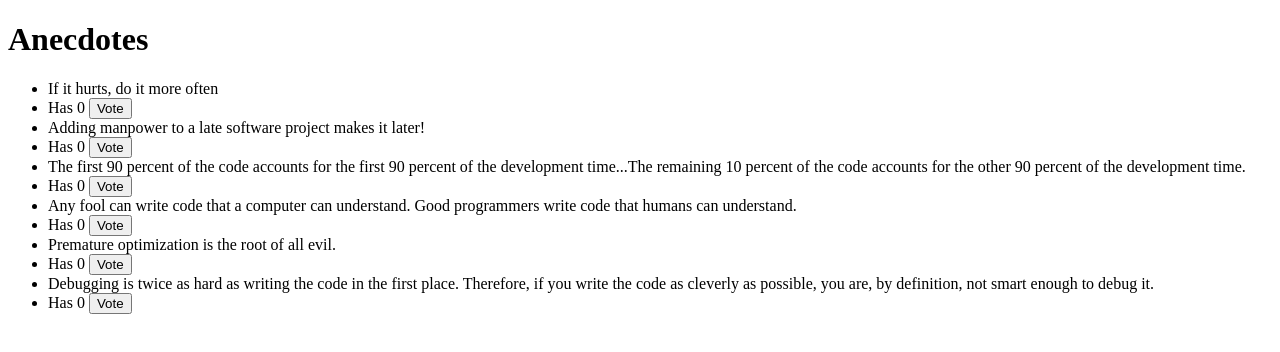
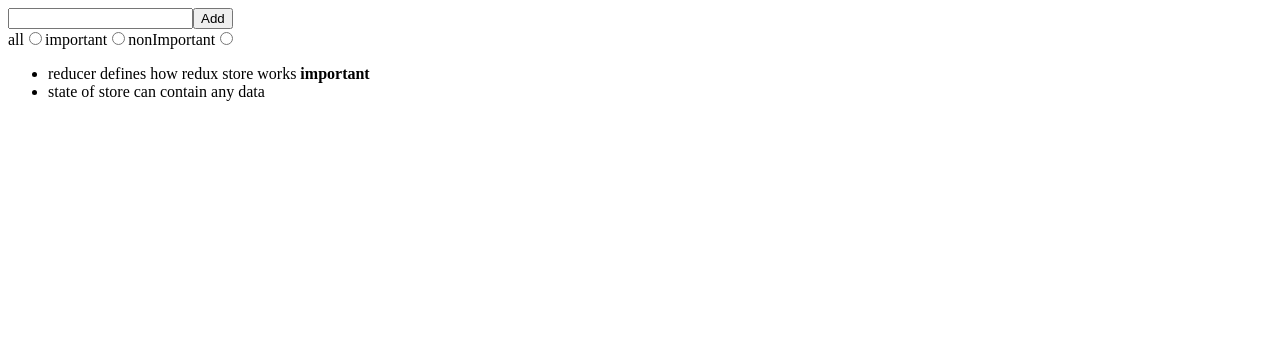
Before and after one commit to xOzymandiasx/FullStackOpen, a React (Vite) app in the folder FullStackOpen-Redux/: page / in a window 1280 px wide. Shown: the top 352 px of the page. Built offline with nearby package versions, Linux system fonts and the light colour scheme.

Commit message:
Seguimos con combineReducers.

```diff
--- a/FullStackOpen-Redux/src/App.jsx
+++ b/FullStackOpen-Redux/src/App.jsx
@@ -5,8 +5,8 @@ import UniCafe from "./unicafe/components/UniCafe";
 const App = () => {
   return (
     <div>
-      {/* <Notes /> */}
-      <Anecdotes />
+      <Notes />
+      {/* <Anecdotes /> */}
     </div>
   )
 }
--- a/FullStackOpen-Redux/src/components/Notes.jsx
+++ b/FullStackOpen-Redux/src/components/Notes.jsx
@@ -1,29 +1,12 @@
-// import {store} from "../reducers/noteReducer";
-// const generateId = () => Number((Math.random() * 1000000).toFixed(0));
-// //Funciones creadoras de acciones;
-// const createNote = (content) => {
-//   return {
-//     type: "NEW_NOTE",
-//     data: {
-//       content,
-//       important: false,
-//       id: generateId()
-//     }
-//   };
-// };
-// const toggleImportanceOf = (id) => {
-//   return {
-//     type: "TOGGLE_IMPORTANCE",
-//     data: {id}
-//   };
-// };
 import NotesForm from "./NotesForm";
 import NotesList from "./NotesList";
+import VisibilityFilter from "./VisibilityFilter";
 
 const Notes = () => {
   return (
     <>
       <NotesForm />
+      <VisibilityFilter />
       <NotesList />
     </>
   );
--- a/FullStackOpen-Redux/src/components/NotesList.jsx
+++ b/FullStackOpen-Redux/src/components/NotesList.jsx
@@ -5,8 +5,13 @@ import { toggleImportanceOf } from "../reducers/noteReducer";
 const NotesList = () => {
   const dispatch = useDispatch();
 
-  //Estado de mi aplicacion;
-  const notes = useSelector(state => state);
+  //Estado de mi aplicacion utilizando destructuring;
+  const notes = useSelector(({filter, notes}) =>
+    filter === "ALL"
+    ? notes
+    : filter === "IMPORTANT"
+     ?  notes.filter(item => item.important)
+     :  notes.filter(item => !item.important));
 
   const toggleImportance = id => {
   dispatch(toggleImportanceOf(id));
--- /dev/null
+++ b/FullStackOpen-Redux/src/components/VisibilityFilter.jsx
@@ -0,0 +1,18 @@
+import { useDispatch } from "react-redux";
+import { filterChange } from "../reducers/filterReducer";
+
+const VisibilityFilter = () => {
+  const dispatch = useDispatch();
+  return (
+    <div>
+      all
+      <input type="radio" name="filter" onChange={() => dispatch(filterChange("ALL"))}></input>
+      important
+      <input type="radio" name="filter" onChange={() => dispatch(filterChange("IMPORTANT"))}></input>
+      nonImportant
+      <input type="radio" name="filter" onChange={() => dispatch(filterChange("NONIMPORTANT"))}></input>
+    </div>
+  );
+};
+
+export default VisibilityFilter;
--- a/FullStackOpen-Redux/src/main.jsx
+++ b/FullStackOpen-Redux/src/main.jsx
@@ -1,13 +1,19 @@
 import React from "react";
 import ReactDOM from "react-dom/client";
-import { createStore } from "redux";
+import { createStore, combineReducers } from "redux";
 import { Provider } from "react-redux";
 import App from "./App.jsx";
 import "./index.css";
 import noteReducer from "./reducers/noteReducer.js";
+import filterReducer from "./reducers/filterReducer.js";
 import anecdoteReducer from "./Anecdotes/reducers/anecdotesReducer.js";
-// const store = createStore(noteReducer);
-const store = createStore(anecdoteReducer);
+
+const reducer = combineReducers({
+  notes: noteReducer,
+  filter: filterReducer
+});
+const store = createStore(reducer);
+// const store = createStore(anecdoteReducer);
 
 ReactDOM.createRoot(document.getElementById("root")).render(
   <React.StrictMode>
--- /dev/null
+++ b/FullStackOpen-Redux/src/reducers/filterReducer.js
@@ -0,0 +1,18 @@
+const filterReducer = (state = "ALL", action) => {
+  switch (action.type) {
+    case "SET_FILTER":
+      return action.filter;
+
+    default:
+      return state;
+  };
+};
+
+export const filterChange = filter => {
+  return {
+    type: "SET_FILTER",
+    filter
+  };
+};
+
+export default filterReducer;
--- a/FullStackOpen-Redux/src/reducers/noteReducer.js
+++ b/FullStackOpen-Redux/src/reducers/noteReducer.js
@@ -1,6 +1,11 @@
 // import { createStore } from 'redux';
 
-export const noteReducer = (state = [], action) => {
+const initialState = [
+    { content: 'reducer defines how redux store works', important: true, id: 1},
+    { content: 'state of store can contain any data', important: false, id: 2}
+  ];
+
+export const noteReducer = (state = initialState, action) => {
   switch (action.type) {
     case "NEW_NOTE":
       return [...state, action.data];
```
